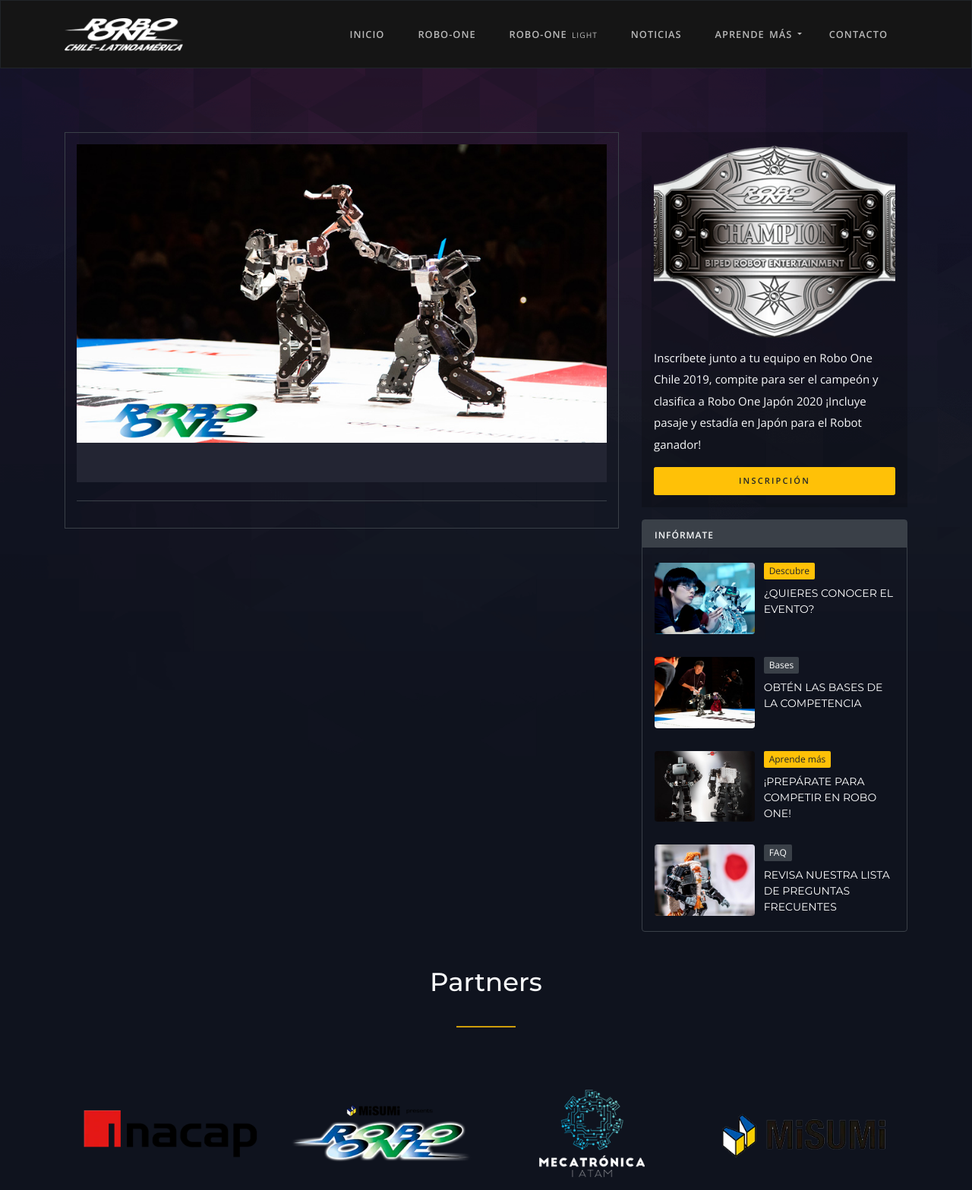
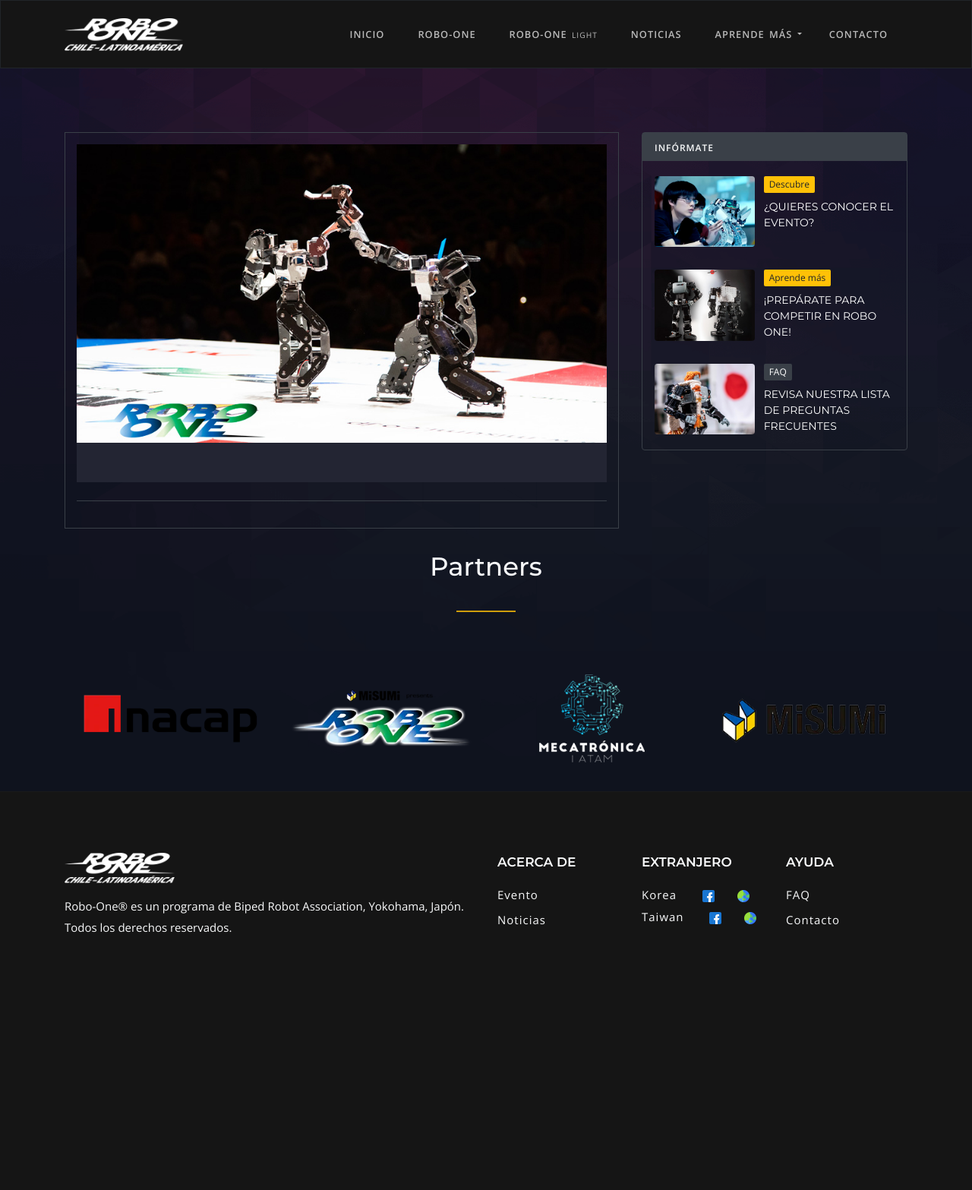
Before and after one commit to boyarzun/robo-one, a PHP site: page /new.php in a window 1280 px wide. Shown: the top 1567 px of the page at 76% size. After the commit the page ends 1228 px from the top, so only its background shows below. Run offline with PHP 8.4, Linux system fonts and the light colour scheme; some libraries are stand-ins or nearby versions.

Commit message:
modified: sign up card

```diff
--- a/new.php
+++ b/new.php
@@ -51,6 +51,7 @@
             </div>
           </div>
           <div class="col-lg-4">
+            <!--
             <div class="bg-dark_A-20 p-4 mb-4">
               <img src="assets/img/content/cont/belt.png" alt="Robo One" class="mb-3">
               <p>Inscríbete junto a tu equipo en Robo One Chile 2019, compite para ser el campeón y clasifica a Robo One
@@ -60,6 +61,7 @@
                   target="_blank" class="btn btn-block btn-warning"> Inscripción</a>
               </div>
             </div>
+            -->
             <div class="archive border border-secondary rounded mb-4">
               <div class="bg-secondary px-4 py-1"><span class="fw-600 ls-1 text-uppercase small">Infórmate</span></div>
               <div class="py-6 py-xl-5 px-4">
@@ -93,39 +95,14 @@
                         <div class="col-lg-5 mb-5 mb-lg-0">
                           <div class="rounded overflow-h">
                             <div>
-                              <img src="assets/img/content/img_01.jpg" alt="Robo One">
-                            </div>
-                          </div>
-                        </div>
-                        <div class="col-lg-7">
-                          <div class="text-gray pl-lg-3">
-                            <div class="lh-1"><a
-                                href="https://files.robo-one.cl/file/robo-one/Reglas+Robo-One+Espan%CC%83ol+2019+V2.pdf"
-                                target="_blank" class="badge badge-secondary mb-2">Bases</a></div>
-                            <h6 class="text-uppercase mb-0 small-2 fw-400"><a
-                                href="https://files.robo-one.cl/file/robo-one/Reglas+Robo-One+Espan%CC%83ol+2019+V2.pdf"
-                                target="_blank">Obtén las bases de la competencia</a></h6>
-                          </div>
-                        </div>
-                      </div>
-                    </div>
-                    <!-- /.news-item -->
-                  </div>
-                  <div class="col-md-6 col-lg-12">
-                    <!-- news-item -->
-                    <div class="news-item">
-                      <div class="row no-gutters">
-                        <div class="col-lg-5 mb-5 mb-lg-0">
-                          <div class="rounded overflow-h">
-                            <div>
                               <img src="assets/img/content/award/learn.jpg" alt="Robo One">
                             </div>
                           </div>
                         </div>
                         <div class="col-lg-7">
                           <div class="text-gray pl-lg-3">
-                            <div class="lh-1"><a href="/learn" class="badge badge-warning mb-2">Aprende más</a></div>
-                            <h6 class="text-uppercase mb-0 small-2 fw-400"><a href="/learn">¡Prepárate para competir en
+                            <div class="lh-1"><a href="/learn.php" class="badge badge-warning mb-2">Aprende más</a></div>
+                            <h6 class="text-uppercase mb-0 small-2 fw-400"><a href="/learn.php">¡Prepárate para competir en
                                 Robo One!</a></h6>
                           </div>
                         </div>
--- a/robo-one-ligero.php
+++ b/robo-one-ligero.php
@@ -51,6 +51,7 @@
             </div>
           </div>
           <div class="col-lg-4">
+          <!--
             <div class="bg-dark_A-20 p-4 mb-4">
               <img src="assets/img/content/cont/belt.png" alt="Robo One" class="mb-3">
               <p>Inscríbete junto a tu equipo en Robo One Chile 2019, compite para ser el campeón y clasifica a Robo One
@@ -60,6 +61,7 @@
                   target="_blank" class="btn btn-block btn-warning"> Inscripción</a>
               </div>
             </div>
+            -->
             <div class="archive border border-secondary rounded mb-4">
               <div class="bg-secondary px-4 py-1"><span class="fw-600 ls-1 text-uppercase small">Torneos</span></div>
               <div class="py-6 py-xl-5 px-4">
--- a/robo-one.php
+++ b/robo-one.php
@@ -51,6 +51,7 @@
             </div>
           </div>
           <div class="col-lg-4">
+          <!--
             <div class="bg-dark_A-20 p-4 mb-4">
               <img src="assets/img/content/cont/belt.png" alt="Robo One" class="mb-3">
               <p>Inscríbete junto a tu equipo en Robo One Chile 2019, compite para ser el campeón y clasifica a Robo One
@@ -60,6 +61,7 @@
                   target="_blank" class="btn btn-block btn-warning"> Inscripción</a>
               </div>
             </div>
+            -->
             <div class="archive border border-secondary rounded mb-4">
               <div class="bg-secondary px-4 py-1"><span class="fw-600 ls-1 text-uppercase small">Torneos</span></div>
               <div class="py-6 py-xl-5 px-4">
```
Also changed, not shown: awards.php (+2 -27 lines), news.php (+4 -23 lines).
